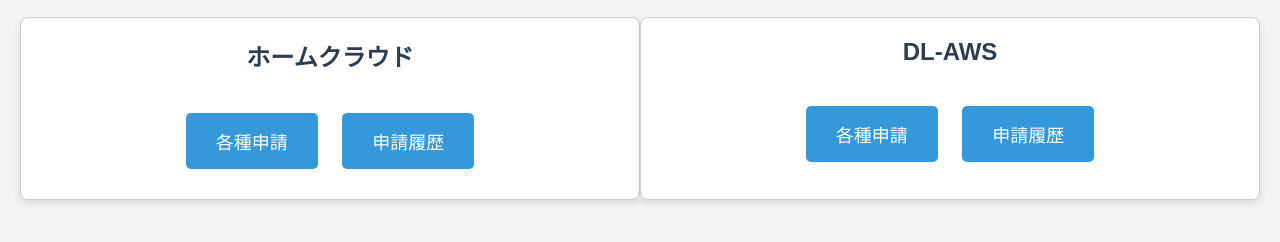
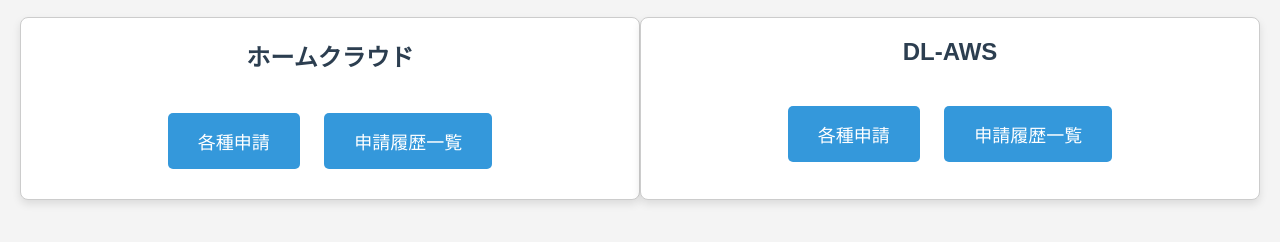
Before and after one commit to suzukikouhei341610/home-cloud, a plain HTML site: page index.html in a window 1280 px wide. Shown: the part 134-376 px from the top of the page. Drawn offline with Linux system fonts and the light colour scheme.

Commit message:
2024_1022_渡邉更新2

```diff
--- a/index.html
+++ b/index.html
@@ -87,7 +87,7 @@
             <h1>ホームクラウド</h1> <!-- ここは元のまま -->
             <div class="buttons">
                 <button class="button">各種申請</button>
-                <button class="button">申請履歴</button>
+                <button class="button">申請履歴一覧</button>
             </div>
         </div>
 
@@ -96,7 +96,7 @@
             <h1>DL-AWS</h1> <!-- ここも元のまま -->
             <div class="buttons">
                 <button class="button">各種申請</button>
-                <button class="button">申請履歴</button>
+                <button class="button">申請履歴一覧</button>
             </div>
         </div>
     </div>
```
